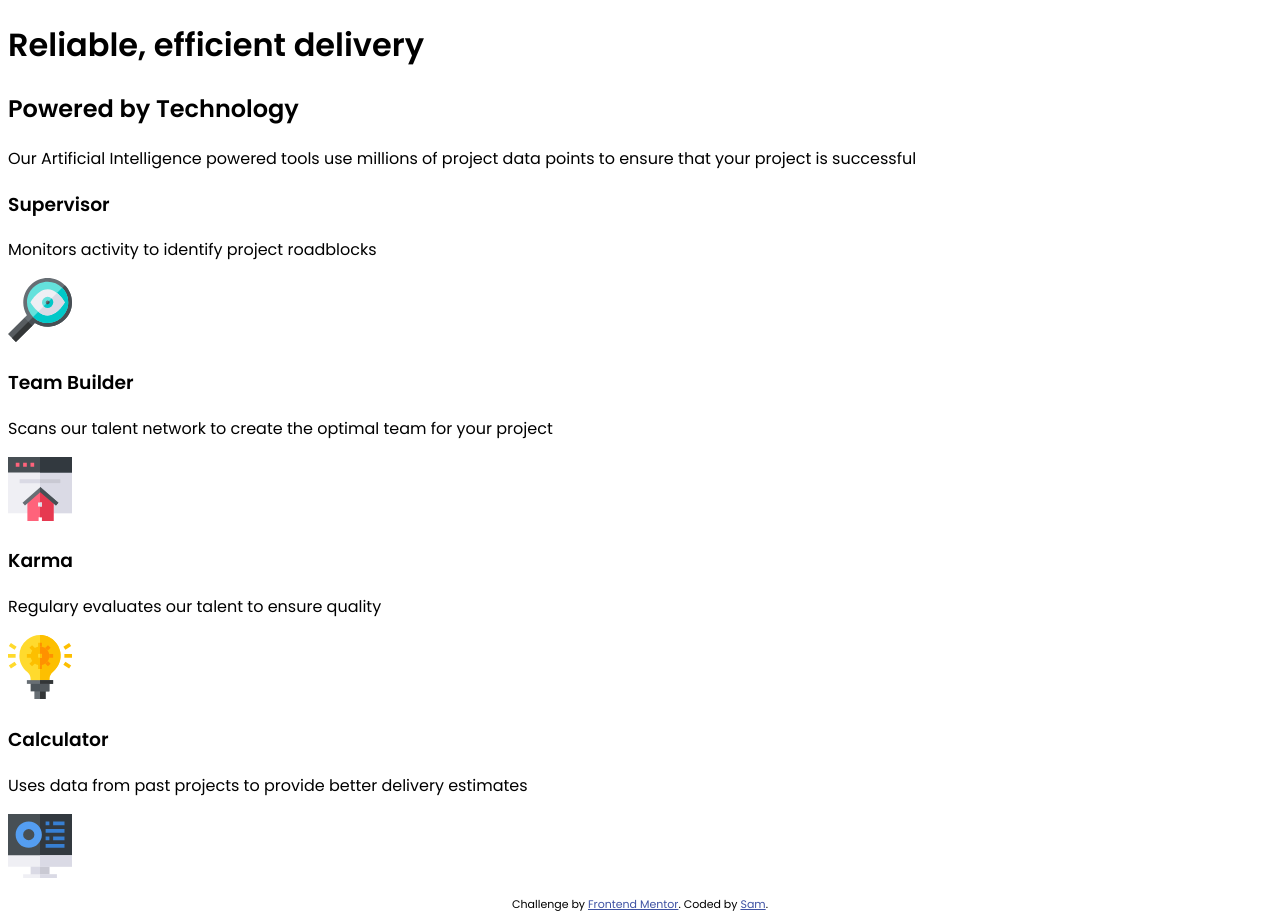
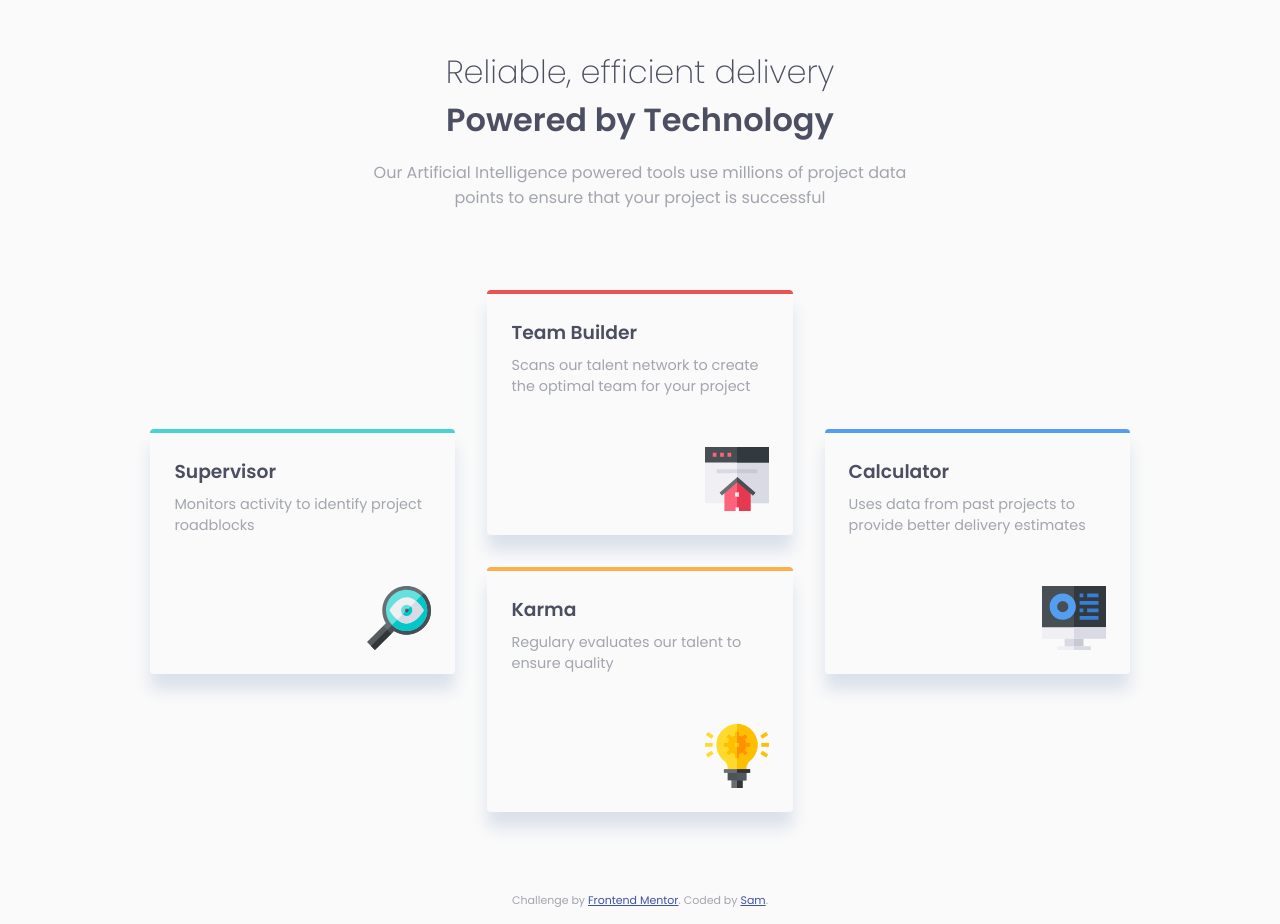
Before and after one commit to wksam/frontend-mentor, a plain HTML site: page index.html in a window 1280 px wide. Drawn offline with Linux system fonts and the light colour scheme.

Commit message:
Finished project

```diff
--- a/index.html
+++ b/index.html
@@ -18,30 +18,47 @@
   </style>
 </head>
 <body>
+  <div class="header">
     <h1>Reliable, efficient delivery</h1>
     <h2>Powered by Technology</h2>
     <p>Our Artificial Intelligence powered tools use millions of project data points to ensure that your project is successful</p>
+  </div>
 
+  <div class="row">
+    <div class="column">
+      <div class="card cyan">
         <h3>Supervisor</h3>
         <p>Monitors activity to identify project roadblocks</p>
         <img src="images/icon-supervisor.svg" alt="Supervisor Icon">
+      </div>
+    </div>
 
+    <div class="column">
+      <div class="card red">
         <h3>Team Builder</h3>
         <p>Scans our talent network to create the optimal team for your project</p>
         <img src="images/icon-team-builder.svg" alt="Team Builder Icon">
+      </div>
 
+      <div class="card orange">
         <h3>Karma</h3>
         <p>Regulary evaluates our talent to ensure quality</p>
         <img src="images/icon-karma.svg" alt="Karma Icon">
+      </div>
+    </div>
 
+    <div class="column">
+      <div class="card blue">
         <h3>Calculator</h3>
         <p>Uses data from past projects to provide better delivery estimates</p>
         <img src="images/icon-calculator.svg" alt="Calculator Icon">
-
+      </div>
+    </div>
+  </div>
   <footer>
     <p class="attribution">
       Challenge by <a href="https://www.frontendmentor.io?ref=challenge" target="_blank">Frontend Mentor</a>.
-      Coded by <a href="#">Sam</a>.
+      Coded by <a href="https://github.com/wksam">Sam</a>.
     </p>
   </footer>
 </body>
--- a/styles/index.css
+++ b/styles/index.css
@@ -1,34 +1,108 @@
 body {
     font-family: Poppins, sans-serif;
+    background-color: hsl(0, 0%, 98%);
+}
+
+h1, h2, h3 {
+    margin: 0;
+    color: hsl(234, 12%, 34%);
+}
+
+p {
+    margin: 0;
+    color: hsl(229, 6%, 66%);
+}
+
+footer {
+    margin-top: 5rem;
+}
+
+/* Header */
+
+.header {
+    max-width: 36rem;
+    text-align: center;
+    margin: 3rem auto;
+}
+
+.header h1 {
+    font-weight: 200;
+}
+
+.header h2 {
+    font-size: 2rem;
+}
+
+.header p {
+    margin: 1rem 0;
 }
 
 /* Primary Colors */
 .red {
-    color: hsl(0, 78%, 62%);
+    border-top: 4px solid hsl(0, 78%, 62%);
 }
 
 .cyan {
-    color: hsl(180, 62%, 55%);
+    border-top: 4px solid hsl(180, 62%, 55%);
 }
 
 .orange {
-    color: hsl(34, 97%, 64%);
+    border-top: 4px solid hsl(34, 97%, 64%);
 }
 
 .blue {
-    color: hsl(212, 86%, 64%);
+    border-top: 4px solid hsl(212, 86%, 64%);
 }
 
-/* Neutral Colors */
+/* Cards */
 
-.very-dark-blue {
-    color: hsl(234, 12%, 34%);
+.card {
+    box-shadow: 0 16px 16px 0 hsl(217, 29%, 89%);
+    border-radius: 4px;
+    padding: 1.5rem;
+    overflow: hidden;
+    margin: 32px 16px 0;
 }
 
-.grayish-blue {
-    color: hsl(229, 6%, 66%);
+.card p {
+    font-size: 0.9rem;
+    margin: 0.5rem 0;
 }
 
-.very-light-gray {
-    color: hsl(0, 0%, 98%);
+img {
+    float: right;
+    margin-top: 42px;
 }
+
+/* Columns */
+
+.row {
+    display: flex;
+    flex-direction: row;
+    margin: 0 10%;
+}
+
+.column {
+    display: flex;
+    flex-direction: column;
+    justify-content: center;
+    flex: 1;
+}
+
+/* Media Queries */
+
+@media screen and (max-width: 768px) {
+    .header {
+        max-width: 100%;
+        margin: 16px;
+    }
+
+    .header h1, .header h2 {
+        font-size: 1.5rem;
+    }
+
+    .row {
+        display: block;
+        margin: 0;
+    }
+}
```
Lines whose indentation alone changed are shown as unchanged.
